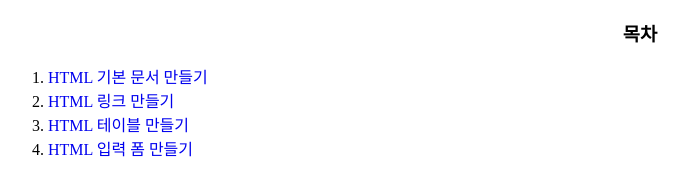
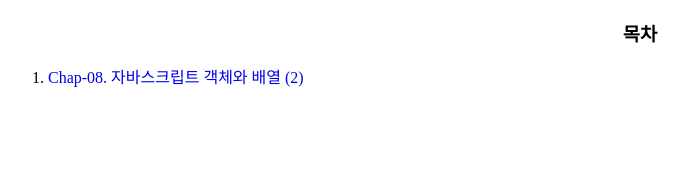
Before and after one commit to swhwang81/javascript, a plain HTML site: page week10/index_w10.html in a window 1280 px wide. Shown: the whole page, without its empty margins (0-689 px from the left). Drawn offline with Linux system fonts and the light colour scheme.

Commit message:
index_w10.html

```diff
--- a/week10/index_w10.html
+++ b/week10/index_w10.html
@@ -9,10 +9,8 @@
 <body>
     <h3 >목차</h3>
     <ol>
-        <li><a href ="ex01.html" target="contents">HTML 기본 문서 만들기</a></li>
-        <li><a href ="ex02.html" target="contents">HTML 링크 만들기</a></li>
-        <li><a href ="ex03.html" target="contents">HTML 테이블 만들기</a></li>
-        <li><a href ="ex04.html" target="contents">HTML 입력 폼 만들기</a></li>
+       <li><a href ="https://docs.google.com/presentation/d/1D8acHhIdAPIuEjpW6DutmQZ3iEqg-fo-/edit?usp=sharing&ouid=103115516505133062223&rtpof=true&sd=true" target="contents">Chap-08. 자바스크립트 객체와 배열 (2)</a></li>
+
     </ol>
 </body>
 </html>
```
